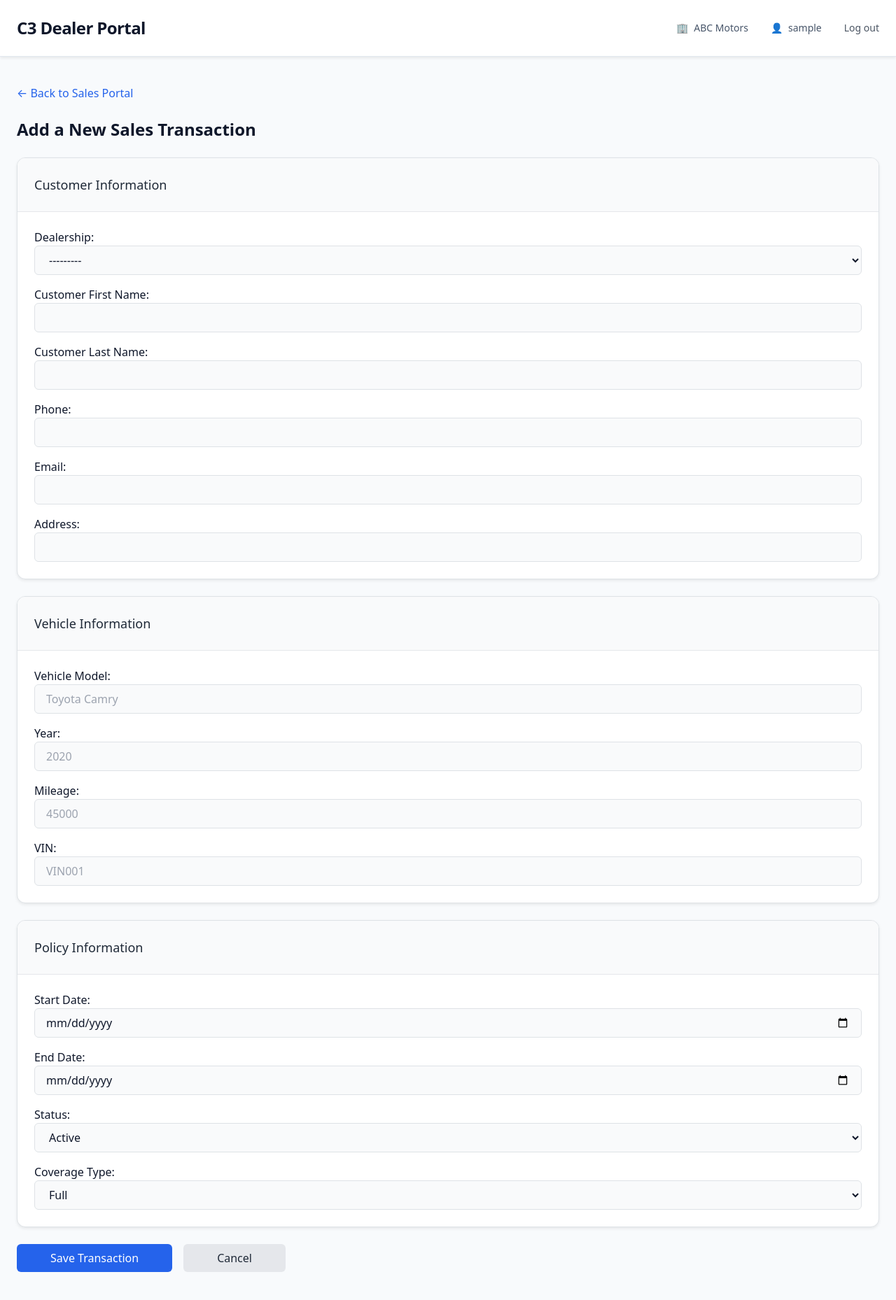
After one commit to mvillarUA/C3-Business-Process-system-, a Django app: page /sales/new/ in a window 1280 px wide. The commit adds this page. Shown: the whole page at 70% size. Run offline with Django 5.2, Linux system fonts and the light colour scheme; the visitor is signed in with stand-in values (Sample User, id 1); data that the repository does not hold is empty; some libraries are stand-ins or nearby versions.

Commit message:
Add sales pages and update models

```diff
--- a/learning_logs/forms.py
+++ b/learning_logs/forms.py
@@ -1,6 +1,5 @@
-#learning_logs/forms.py
 from django import forms
-from .models import Topic, Entry
+from .models import Topic, Entry, Dealership, InventoryItem
 
 class TopicForm(forms.ModelForm):
     class Meta:
@@ -14,3 +13,153 @@ class EntryForm(forms.ModelForm):
         fields = ['text']
         labels = {'text': 'Entry:'}
         widgets = {'text': forms.Textarea(attrs={'cols': 80})}
+
+class NewSaleForm(forms.Form):
+    dealership = forms.ModelChoiceField(
+        queryset=Dealership.objects.all(),
+        label='Dealership',
+        widget=forms.Select(attrs={
+            'class': 'w-full rounded border border-gray-300 bg-gray-50 px-3 py-2'
+        })
+    )
+
+    firstname = forms.CharField(
+        label='Customer First Name',
+        widget=forms.TextInput(attrs={
+            'class': 'w-full rounded border border-gray-300 bg-gray-50 px-3 py-2'
+        })
+    )
+
+    lastname = forms.CharField(
+        label='Customer Last Name',
+        widget=forms.TextInput(attrs={
+            'class': 'w-full rounded border border-gray-300 bg-gray-50 px-3 py-2'
+        })
+    )
+
+    phone = forms.CharField(
+        label='Phone',
+        required=False,
+        widget=forms.TextInput(attrs={
+            'class': 'w-full rounded border border-gray-300 bg-gray-50 px-3 py-2'
+        })
+    )
+
+    email = forms.CharField(
+        label='Email',
+        required=False,
+        widget=forms.TextInput(attrs={
+            'class': 'w-full rounded border border-gray-300 bg-gray-50 px-3 py-2'
+        })
+    )
+
+    address = forms.CharField(
+        label='Address',
+        required=False,
+        widget=forms.TextInput(attrs={
+            'class': 'w-full rounded border border-gray-300 bg-gray-50 px-3 py-2'
+        })
+    )
+
+    vehicle_model = forms.CharField(
+        label='Vehicle Model',
+        widget=forms.TextInput(attrs={
+            'class': 'w-full rounded border border-gray-300 bg-gray-50 px-3 py-2',
+            'placeholder': 'Toyota Camry'
+        })
+    )
+
+    year = forms.IntegerField(
+        label='Year',
+        widget=forms.NumberInput(attrs={
+            'class': 'w-full rounded border border-gray-300 bg-gray-50 px-3 py-2',
+            'placeholder': '2020'
+        })
+    )
+
+    mileage = forms.CharField(
+        label='Mileage',
+        required=False,
+        widget=forms.TextInput(attrs={
+            'class': 'w-full rounded border border-gray-300 bg-gray-50 px-3 py-2',
+            'placeholder': '45000'
+        })
+    )
+
+    vin = forms.CharField(
+        label='VIN',
+        required=False,
+        widget=forms.TextInput(attrs={
+            'class': 'w-full rounded border border-gray-300 bg-gray-50 px-3 py-2',
+            'placeholder': 'VIN001'
+        })
+    )
+
+    startdate = forms.DateField(
+        label='Start Date',
+        widget=forms.DateInput(attrs={
+          'type': 'date',
+          'class': 'w-full rounded border border-gray-300 bg-gray-50 px-3 py-2'
+        })
+    )
+
+    enddate = forms.DateField(
+        label='End Date',
+        widget=forms.DateInput(attrs={
+           'type': 'date',
+           'class': 'w-full rounded border border-gray-300 bg-gray-50 px-3 py-2'
+        })
+    )
+
+    status = forms.ChoiceField(
+        choices=[
+           ('Active', 'Active'),
+           ('Expired', 'Expired'),
+        ],
+        label='Status',
+        widget=forms.Select(attrs={
+        'class': 'w-full rounded border border-gray-300 bg-gray-50 px-3 py-2'
+    })
+    )
+
+    coveragetype = forms.ChoiceField(
+        choices=[
+        ('Full', 'Full'),
+        ('Basic', 'Basic'),
+        ('Powertrain', 'Powertrain'),
+       ],
+        label='Coverage Type',
+        widget=forms.Select(attrs={
+        'class': 'w-full rounded border border-gray-300 bg-gray-50 px-3 py-2'
+    })
+    )
+
+class InventoryItemForm(forms.ModelForm):
+   class Meta:
+       model = InventoryItem
+       fields = ['item_name', 'sku', 'quantity', 'reorder_level', 'description']
+       labels = {
+           'item_name': 'Item Name',
+           'sku': 'SKU',
+           'quantity': 'Quantity',
+           'reorder_level': 'Reorder Level',
+           'description': 'Description',
+       }
+       widgets = {
+           'item_name': forms.TextInput(attrs={
+               'class': 'w-full rounded border border-gray-300 bg-gray-50 px-3 py-2'
+           }),
+           'sku': forms.TextInput(attrs={
+               'class': 'w-full rounded border border-gray-300 bg-gray-50 px-3 py-2'
+           }),
+           'quantity': forms.NumberInput(attrs={
+               'class': 'w-full rounded border border-gray-300 bg-gray-50 px-3 py-2'
+           }),
+           'reorder_level': forms.NumberInput(attrs={
+               'class': 'w-full rounded border border-gray-300 bg-gray-50 px-3 py-2'
+           }),
+           'description': forms.Textarea(attrs={
+               'class': 'w-full rounded border border-gray-300 bg-gray-50 px-3 py-2',
+               'rows': 4
+           }),
+       }
--- /dev/null
+++ b/learning_logs/templates/learning_logs/new_sale.html
@@ -0,0 +1,68 @@
+{% extends "learning_logs/base.html" %}
+
+{% block content %}
+
+
+<div class="mb-4">
+    <a href="{% url 'learning_logs:sales' %}"
+       class="text-blue-600 hover:underline">
+        ← Back to Sales Portal
+    </a>
+</div>
+
+<h2 class="text-2xl font-semibold mb-6">Add a New Sales Transaction</h2>
+
+<form action="{% url 'learning_logs:new_sale' %}" method="post" class="space-y-6">
+    {% csrf_token %}
+
+    <div class="bg-white border rounded-xl shadow-sm overflow-hidden">
+        <div class="px-6 py-4 border-b bg-gray-50">
+            <h3 class="text-lg font-medium text-gray-800">Customer Information</h3>
+        </div>
+        <div class="p-6 space-y-4">
+            <div>{{ form.dealership.label_tag }} {{ form.dealership }}</div>
+            <div>{{ form.firstname.label_tag }} {{ form.firstname }}</div>
+            <div>{{ form.lastname.label_tag }} {{ form.lastname }}</div>
+            <div>{{ form.phone.label_tag }} {{ form.phone }}</div>
+            <div>{{ form.email.label_tag }} {{ form.email }}</div>
+            <div>{{ form.address.label_tag }} {{ form.address }}</div>
+        </div>
+    </div>
+
+    <div class="bg-white border rounded-xl shadow-sm overflow-hidden">
+        <div class="px-6 py-4 border-b bg-gray-50">
+            <h3 class="text-lg font-medium text-gray-800">Vehicle Information</h3>
+        </div>
+        <div class="p-6 space-y-4">
+            <div>{{ form.vehicle_model.label_tag }} {{ form.vehicle_model }}</div>
+            <div>{{ form.year.label_tag }} {{ form.year }}</div>
+            <div>{{ form.mileage.label_tag }} {{ form.mileage }}</div>
+            <div>{{ form.vin.label_tag }} {{ form.vin }}</div>
+        </div>
+    </div>
+
+    <div class="bg-white border rounded-xl shadow-sm overflow-hidden">
+        <div class="px-6 py-4 border-b bg-gray-50">
+            <h3 class="text-lg font-medium text-gray-800">Policy Information</h3>
+        </div>
+        <div class="p-6 space-y-4">
+            <div>{{ form.startdate.label_tag }} {{ form.startdate }}</div>
+            <div>{{ form.enddate.label_tag }} {{ form.enddate }}</div>
+            <div>{{ form.status.label_tag }} {{ form.status }}</div>
+            <div>{{ form.coveragetype.label_tag }} {{ form.coveragetype }}</div>
+        </div>
+    </div>
+
+    <div class="flex gap-3">
+        <button type="submit" class="bg-blue-600 text-white px-5 py-2 rounded hover:bg-blue-700">
+            Save Transaction
+        </button>
+
+        <a href="{% url 'learning_logs:sales' %}"
+           class="bg-gray-200 text-gray-800 px-5 py-2 rounded hover:bg-gray-300">
+            Cancel
+        </a>
+    </div>
+</form>
+
+{% endblock %}
--- a/learning_logs/urls.py
+++ b/learning_logs/urls.py
@@ -10,6 +10,9 @@ urlpatterns = [
     path('new_entry/<int:topic_id>',views.new_entry, name='new_entry'),
     path('edit_entry/<int:entry_id>/', views.edit_entry, name='edit_entry'),
     path("claims/", views.claims, name="claims"),
-    path("sales/", views.sales, name="sales"),
-    path("inventory/", views.inventory, name="inventory"),
+    path('sales/', views.sales, name='sales'),
+    path('sales/list/', views.view_sales, name='view_sales'),
+    path('sales/new/', views.new_sale, name='new_sale'),
+    path('inventory/', views.inventory_list, name='inventory_list'),
+
 ]
--- a/learning_logs/views.py
+++ b/learning_logs/views.py
@@ -1,8 +1,19 @@
 from django.shortcuts import render, redirect
 from django.contrib.auth.decorators import login_required
-from .models import Topic, Entry
-from .forms import TopicForm, EntryForm
+from .models import (
+    Topic, Entry, Warrantypolicy, Vehicle,
+    Customer, Dealership
+)
+from .forms import TopicForm, EntryForm, NewSaleForm
 from django.http import Http404
+from io import BytesIO
+import base64
+import matplotlib
+matplotlib.use('Agg')
+import matplotlib.pyplot as plt
+from collections import Counter
+from .models import InventoryItem
+
 
 # Create your views here.
 
@@ -102,5 +113,113 @@ def sales(request):
 
 
 @login_required
-def inventory(request):
-    return render(request, "learning_logs/inventory.html")
+def view_sales(request):
+    policies = Warrantypolicy.objects.all()
+
+    total = policies.count()
+    active = policies.filter(status='Active').count()
+    expired = policies.filter(status='Expired').count()
+
+    coverage_list = [p.coveragetype for p in policies if p.coveragetype]
+    coverage_counts = Counter(coverage_list)
+
+    labels = list(coverage_counts.keys())
+    sizes = list(coverage_counts.values())
+
+    fig, ax = plt.subplots()
+    ax.pie(
+    sizes,
+    labels=labels,
+    autopct=None,
+    startangle=90,
+    colors=["#D7F2FC", "#FAF4D3", "#E5E2F7"],
+    labeldistance=0.4
+    )
+    ax.set_title("Policies by Coverage Type")
+
+    buffer = BytesIO()
+    plt.savefig(buffer, format='png', dpi=300, bbox_inches='tight')
+    image_base64 = base64.b64encode(buffer.getvalue()).decode('utf-8')
+    buffer.close()
+    plt.close()
+
+    context = {
+    'policies': policies,
+    'image_base64': image_base64,
+    'total': total,
+    'active': active,
+    'expired': expired,
+    }
+    return render(request, "learning_logs/view_sales.html", context)
+
+
+@login_required
+def new_sale(request):
+    if request.method != 'POST':
+        form = NewSaleForm()
+    else:
+        form = NewSaleForm(request.POST)
+        if form.is_valid():
+            dealership = form.cleaned_data['dealership']
+            firstname = form.cleaned_data['firstname']
+            lastname = form.cleaned_data['lastname']
+            phone = form.cleaned_data['phone']
+            email = form.cleaned_data['email']
+            address = form.cleaned_data['address']
+
+            vehicle_model = form.cleaned_data['vehicle_model']
+            year = form.cleaned_data['year']
+            mileage = form.cleaned_data['mileage']
+            vin = form.cleaned_data['vin']
+
+            startdate = form.cleaned_data['startdate']
+            enddate = form.cleaned_data['enddate']
+            status = form.cleaned_data['status']
+            coveragetype = form.cleaned_data['coveragetype']
+
+            # Generate next customer ID
+            customer_count = Customer.objects.count() + 1
+            new_customer_id = f"CUST{customer_count:03d}"
+
+            customer = Customer.objects.create(
+                customerid=new_customer_id,
+                dealershipid=dealership,
+                firstname=firstname,
+                lastname=lastname,
+                phone=phone,
+                email=email,
+                address=address,
+            )
+
+            # Generate next vehicle ID
+            next_vehicle_id = (Vehicle.objects.order_by('-vehicleid').first().vehicleid + 1) if Vehicle.objects.exists() else 1
+
+            vehicle = Vehicle.objects.create(
+                vehicleid=next_vehicle_id,
+                customerid=customer,
+                model=vehicle_model,
+                year=year,
+                mileage=mileage,
+                vin=vin,
+            )
+
+            # Generate next policy ID
+            next_policy_id = (Warrantypolicy.objects.order_by('-policyid').first().policyid + 1) if Warrantypolicy.objects.exists() else 1
+
+            Warrantypolicy.objects.create(
+                policyid=next_policy_id,
+                vehicleid=vehicle,
+                startdate=startdate,
+                enddate=enddate,
+                status=status,
+                coveragetype=coveragetype,
+            )
+
+            return redirect('learning_logs:view_sales')
+
+    return render(request, 'learning_logs/new_sale.html', {'form': form})
+
+@login_required
+def inventory_list(request):
+    items = InventoryItem.objects.all().order_by('item_name')
+    return render(request, 'learning_logs/inventory_list.html', {'items': items})
```
Also changed, not shown: learning_logs/models.py (+97 -0 lines), learning_logs/templates/learning_logs/inventory_list.html (added, +16 -0 lines), learning_logs/templates/learning_logs/sales.html (+28 -6 lines), learning_logs/templates/learning_logs/view_sales.html (added, +86 -0 lines).
